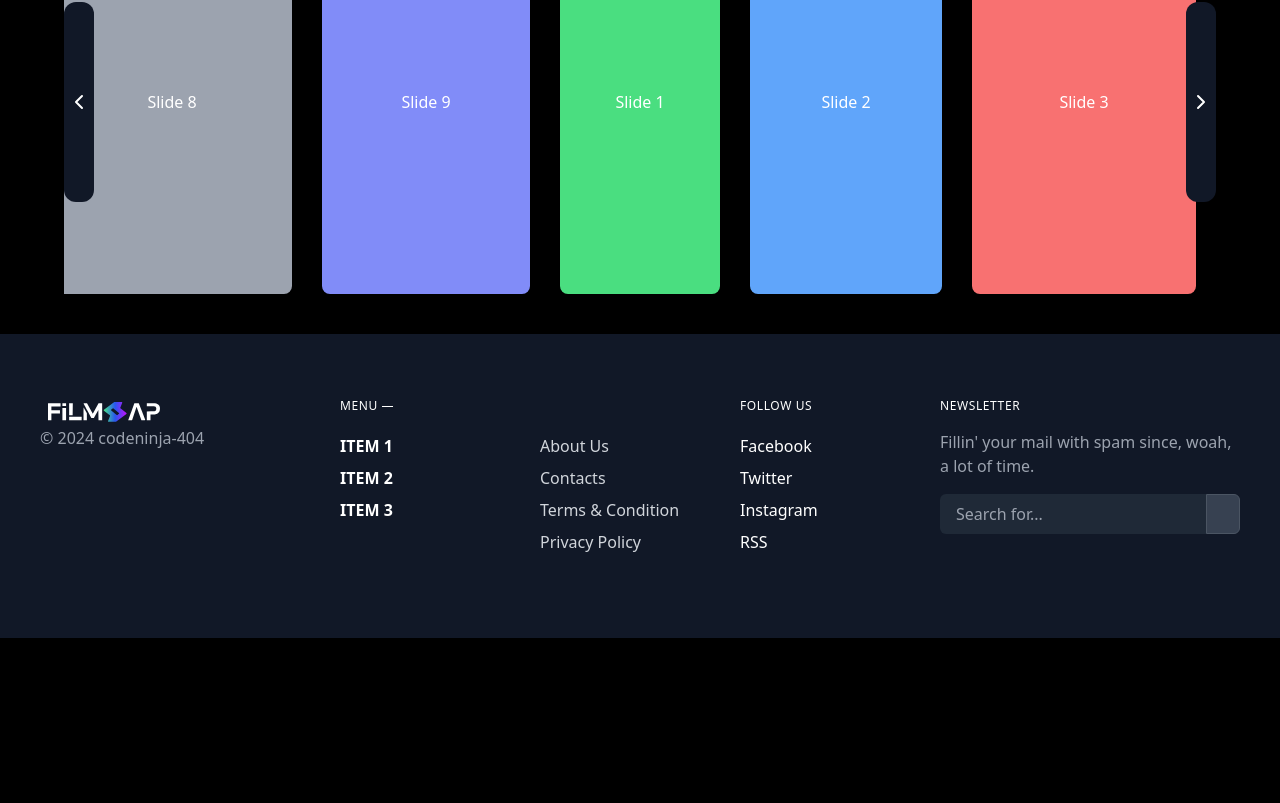
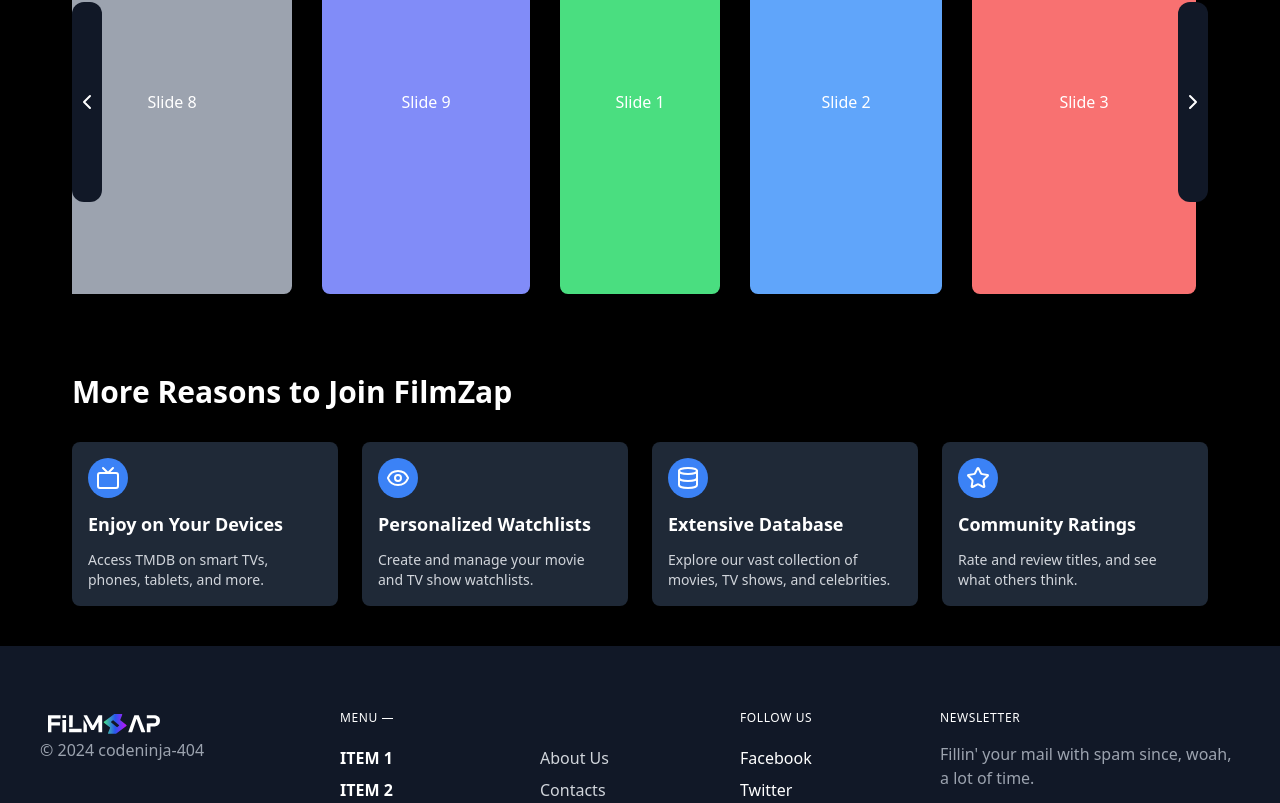
Before and after one commit to codeninja-404/filmzap, a React (Vite) app in the folder frontend/: page / in a window 1280 px wide. Shown: the part 842-1645 px from the top of the page. Before the commit the page ends 1480 px from the top, so only its background shows below. Built offline with nearby package versions, Linux system fonts and the light colour scheme.

Commit message:
feat: add MoreReasons component with FeatureCard elements for key features

```diff
--- /dev/null
+++ b/frontend/src/components/home/MoreReasons.jsx
@@ -0,0 +1,50 @@
+import { Database, LucideEye, Star, TvIcon } from "lucide-react";
+
+const FeatureCard = ({ title, description, icon }) => (
+  <div className="bg-gray-800 rounded-lg p-4 flex flex-col items-start space-y-3 hover:bg-gray-700 transition-colors duration-300">
+    <div className="bg-blue-500 p-2 rounded-full">{icon}</div>
+    <h3 className="text-white text-lg font-semibold">{title}</h3>
+    <p className="text-gray-300 text-sm">{description}</p>
+  </div>
+);
+
+const MoreReasons = () => {
+  const features = [
+    {
+      title: "Enjoy on Your Devices",
+      description: "Access TMDB on smart TVs, phones, tablets, and more.",
+      icon: <TvIcon />,
+    },
+    {
+      title: "Personalized Watchlists",
+      description: "Create and manage your movie and TV show watchlists.",
+      icon: <LucideEye />,
+    },
+    {
+      title: "Extensive Database",
+      description:
+        "Explore our vast collection of movies, TV shows, and celebrities.",
+      icon: <Database />,
+    },
+    {
+      title: "Community Ratings",
+      description: "Rate and review titles, and see what others think.",
+      icon: <Star />,
+    },
+  ];
+
+  return (
+    <div className="my-10">
+      <h2 className="text-2xl md:text-3xl font-bold mb-8 ">
+        More Reasons to Join FilmZap
+      </h2>
+      <div className="grid grid-cols-1 sm:grid-cols-2 lg:grid-cols-4 gap-6">
+        {features.map((feature, index) => (
+          <FeatureCard key={index} {...feature} />
+        ))}
+      </div>
+    </div>
+  );
+};
+
+export default MoreReasons;
--- a/frontend/src/pages/home/AuthScreen.jsx
+++ b/frontend/src/pages/home/AuthScreen.jsx
@@ -1,7 +1,8 @@
 import { Link } from "react-router-dom";
 import { ChevronRight } from "lucide-react";
 import { useState } from "react";
-import TrendingSlide from "../../components/TrendingSlide";
+import TrendingSlide from "../../components/home/TrendingSlide";
+import MoreReasons from "../../components/home/MoreReasons";
 
 const AuthScreen = () => {
   const [email, setEmail] = useState("");
@@ -55,7 +56,7 @@ const AuthScreen = () => {
           </div>
         </div>
       </div>
-      <div className="mx-auto max-w-6xl mx-2">
+      <div className="mx-auto max-w-6xl px-2">
         <h1 className="py-2 font-bold text-3xl">Trending</h1>
         <div className="w-1/2 flex gap-4">
           <select
@@ -87,6 +88,9 @@ const AuthScreen = () => {
           <TrendingSlide />
         </div>
       </div>
+      <div className="mx-auto max-w-6xl px-2">
+        <MoreReasons />
+      </div>
     </>
   );
 };
```
Also changed, not shown: frontend/src/components/home/TrendingSlide.jsx (renamed from frontend/src/components/TrendingSlide.jsx).
